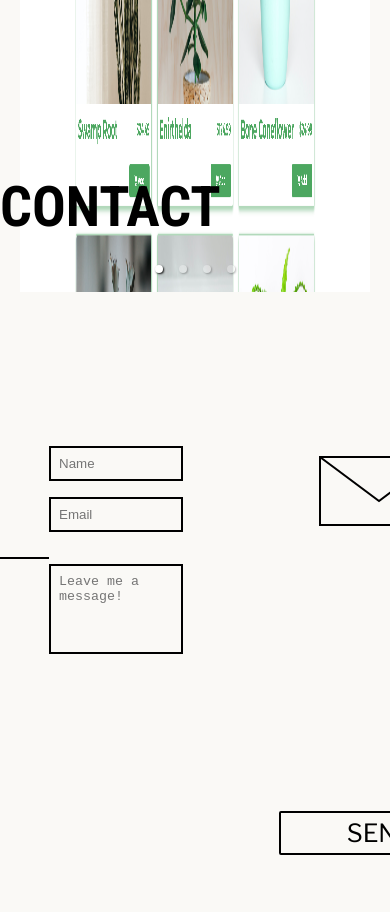
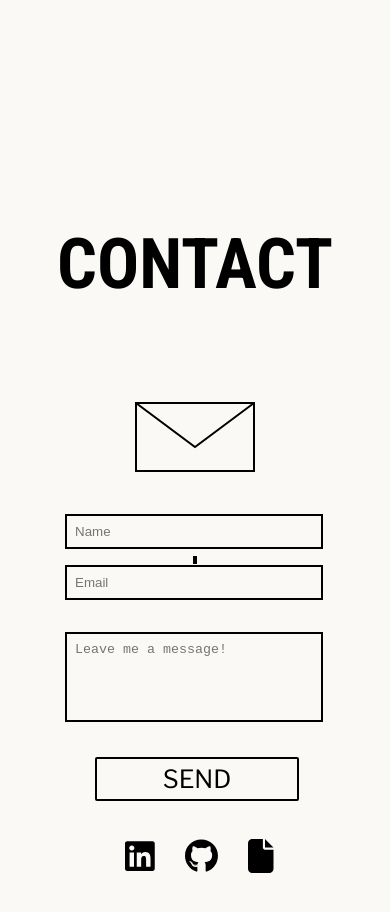
Before and after one commit to ethanw03/personal-profile, a React (Create React App) app: page / in a window 390 px wide. Shown: the part 3440-4352 px from the top of the page. Built offline with nearby package versions, Linux system fonts and the light colour scheme.

Commit message:
finish 390px view

```diff
--- a/src/components/Contact.jsx
+++ b/src/components/Contact.jsx
@@ -49,7 +49,6 @@ function Contact() {
 			<div className='contactContent'>
 				<h1>CONTACT</h1>
 			</div>
-			<div className='holder'></div>
 			<div className='container'>
 				<div className='contact-info'>
 					<a className='iconlinks' href='#' target='_blank'>
--- a/src/components/Contact.sass
+++ b/src/components/Contact.sass
@@ -6,6 +6,7 @@
   left: 130px
   font-size: 52px
   overflow-x: hidden
+  overflow-y: hidden
 
 .contactContent
   position: absolute
@@ -85,31 +86,53 @@
 
 @media only screen and (max-width:390px)
   .contactPage
+    display: flex
     left: 0px
-    font-size: 28px
+    flex-direction: column
+    align-items: center !important
+    font-size: 35px
+    padding: 20px
+    text-align: center
+
   .contactContent
-    margin-top: 0px
+    margin-top: 20px
+    position: relative
     top: 0px
   .container
+    display: flex
+    justify-content: center
+    align-items: center
+    flex-direction: column
     padding-top: 0px
+    position: relative
+    left: 0px
+    top: -30px
     .contact-info
+      position: relative
+      display: flex
+      top: 335px
+      left: 105px
       width: 100%
       padding-left: 1rem
       padding-right: 1rem
       font-size: 28px
     .divider
-      width: 100%
-      height: 2px
+      width: 1%
+      height: 8px
       background-color: black
     .contact-form
+
       width: 100%
-      padding-left: 0px
-      padding-bottom: 0px
+      padding-left: 1rem
+      padding-bottom: 1rem
       padding-right: 1rem
       input,
       textarea
         display: block
-        width: 100%
+        position: relative
+        left: 45px
+        top: -50px
+        width: 68%
         padding: 0.5rem
         margin-bottom: 1rem
         background-color: transparent
@@ -132,8 +155,9 @@
       margin-top: 2rem
     .sendMail
       position: absolute
-      top: 190px
-      right: 0px
+      top: -50px
+      right: 220px
     .iconlinks
       color: black
-      font-size: 28px
+      font-size: 34px
+      margin-right: 30px
--- a/src/components/ImageCarousel.sass
+++ b/src/components/ImageCarousel.sass
@@ -4,11 +4,11 @@
   align-items: center
   height: 100vh
   width: 100%
-  border-radius: 10px;
 
+  overflow-x: hidden
   .custom-carousel
     width: 50%
-
+    overflow-y: hidden
 .carousel-slide
   position: relative
 
@@ -79,13 +79,40 @@
 
 @media only screen and (max-width: 390px)
   .carousel-wrapper
-    width: 100%
-    height: 100vh
+    display: flex
     border-radius: 0px;
 
     .custom-carousel
       width: 100%
-      height: 100vh
+
+    .overlay
+      .tech-icons
+        position: absolute
+        top: 2.5rem
+        right: 1.3rem !important
+        font-size: 18px  !important
+
+      .description
+        width: 100%
+        margin-top: 2rem !important
+        font-size: .8rem !important
+        display: flex
+        flex-wrap: wrap
+        position: relative
+        left: 50px
+        max-width: 66% !important
+
+      .title
+        position: absolute
+        bottom: 1rem
+        left: 1rem
+        font-size: 1.2rem
+        font-weight: bold
+
+  .carousel-slide
+    img
+      width: 100%
+
 
     .overlay
       .tech-icons
@@ -102,33 +129,8 @@
 
       .title
         position: absolute
-        bottom: 1rem
-        left: 1rem
-        font-size: 1.2rem
-        font-weight: bold
-
-  .carousel-slide
-    img
-      width: 100%
-      height: 100vh
-
-    .overlay
-      .tech-icons
-        position: absolute
-        top: 2.5rem
-        right: 1rem
-        font-size: 1.5rem
-
-      .description
-        width: 100%
-        margin-top: 1rem
-        font-size: 1.2rem
-        margin-top: 150px
-
-      .title
-        position: absolute
-        bottom: 1rem
-        left: 1rem
+        bottom: .2rem !important
+        left: 2rem !important
         font-size: 1.2rem
         font-weight: bold
 
@@ -141,5 +143,6 @@
       border: 1px solid black
       box-shadow: none
 
+
     .carousel-indicator-selected
       background-color: black
--- a/src/components/Mail.sass
+++ b/src/components/Mail.sass
@@ -22,7 +22,7 @@
   position: absolute
   z-index: 2
   top: 130px
-  left: 140px
+  left: 120px
   fill: none
   stroke-width: 2px
   stroke: black
@@ -121,3 +121,11 @@
     transform: scale(1.1)
 
   100%
+
+
+@media only screen and (max-width: 390px)
+  .icon
+    left: -15px !important
+
+  .button
+    left: -55px !important
--- a/src/components/Projects.sass
+++ b/src/components/Projects.sass
@@ -4,6 +4,8 @@
   position: relative
   left: 130px
   font-size: 52px
+  overflow-x: hidden
+  overflow-y: hidden
 
 .projectsContent
   position: absolute
@@ -25,12 +27,13 @@
     padding: 20px
     text-align: center
 
+
   .projectsContent
     margin-top: 20px
     position: relative
-    top: 30px
+
 
   .imageCarousel
     position: relative
-    top: 0px
+    top: -220px !important
     right: 0px
--- a/src/components/Skills.sass
+++ b/src/components/Skills.sass
@@ -72,7 +72,7 @@
     text-align: center
 
   .skillsContent
-    margin-top: 20px
+
     position: absolute
     left: 100px
 
```
